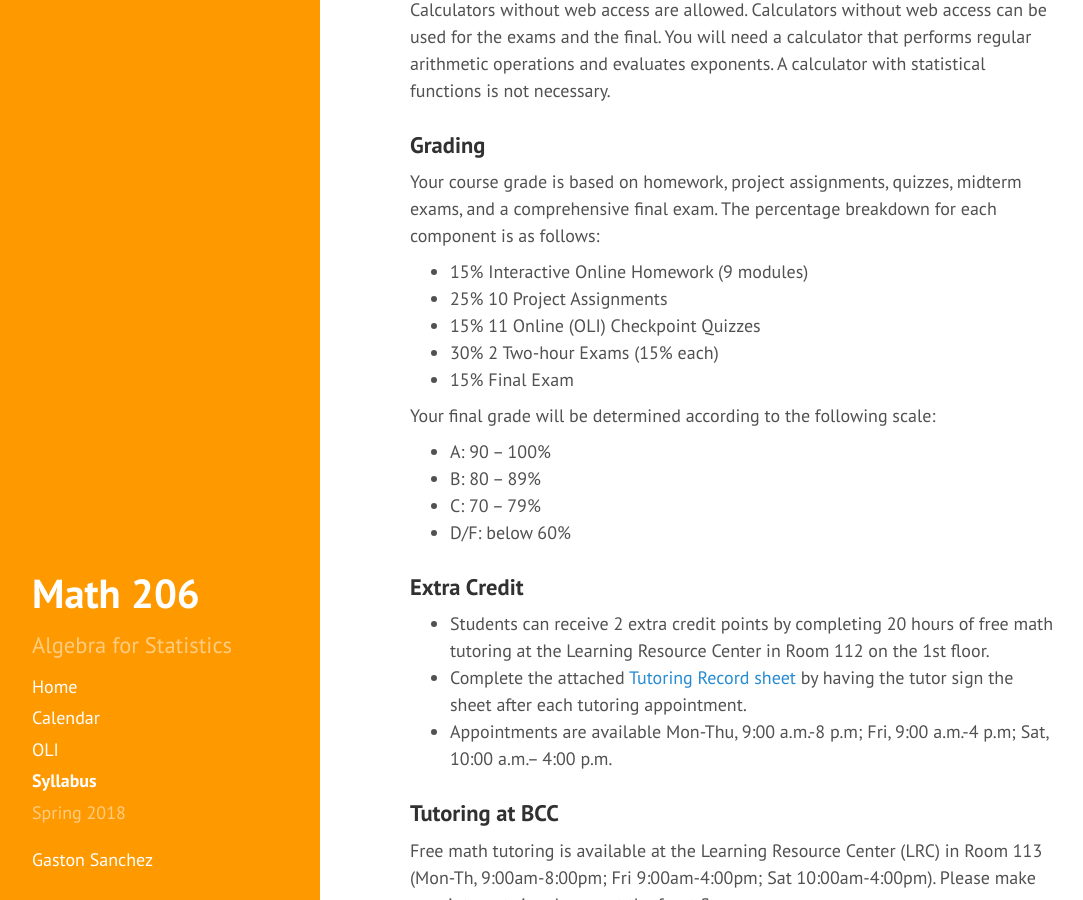
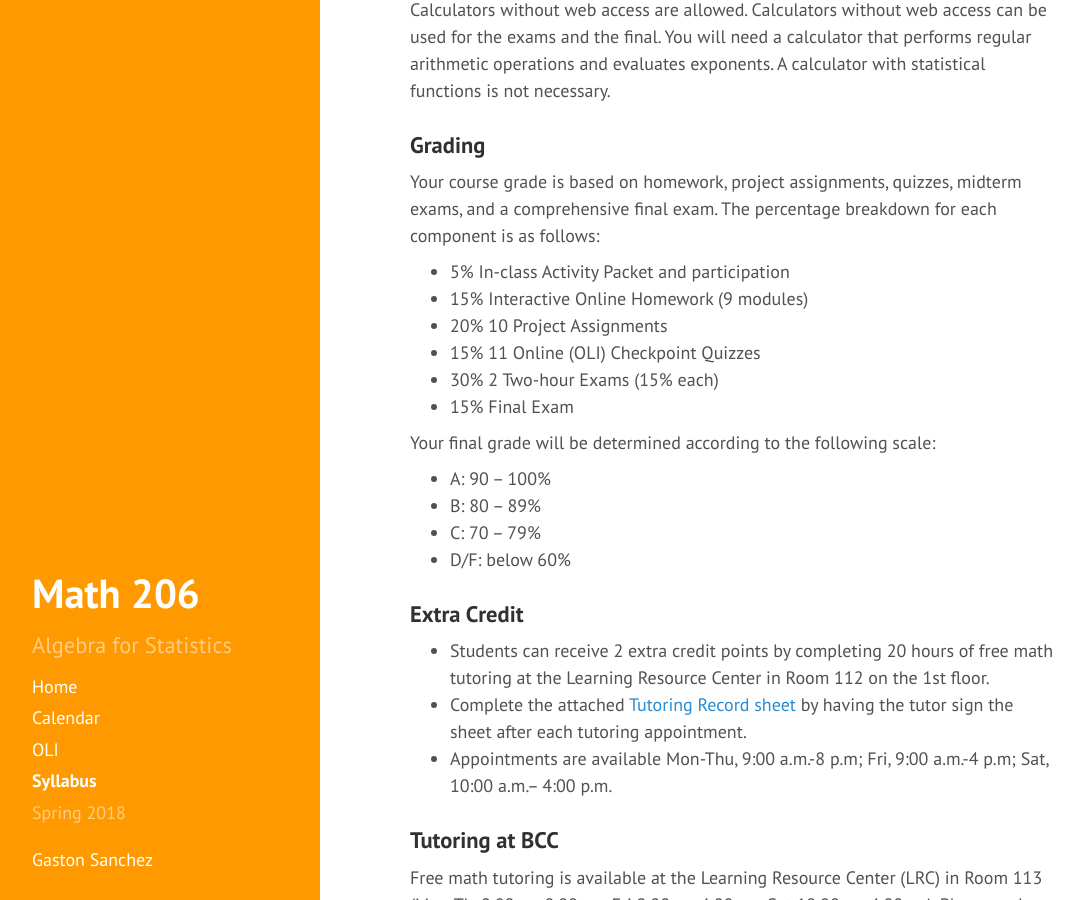
Before and after one commit to gastonstat/math206, a Jekyll site: the page built from syllabus.md, in a window 1280 px wide and 900 px high, scrolled down 2705 px. Shown: the whole window, without its empty margins (4-1087 px from the left). Built offline with Jekyll 4.4.1, drawn with Linux system fonts in a browser that asks for light colours; nearby versions of some CDN libraries.

Commit message:
syllabus: add 5% participation

```diff
--- a/syllabus.md
+++ b/syllabus.md
@@ -90,8 +90,9 @@ Calculators without web access are allowed. Calculators without web access can b
 
 Your course grade is based on homework, project assignments, quizzes, midterm exams, and a comprehensive final exam. The percentage breakdown for each component is as follows:
 
+- 5% In-class Activity Packet and participation
 - 15% Interactive Online Homework (9 modules)
-- 25% 10 Project Assignments
+- 20% 10 Project Assignments
 - 15% 11 Online (OLI) Checkpoint Quizzes
 - 30% 2 Two-hour Exams (15% each)
 - 15% Final Exam
```
